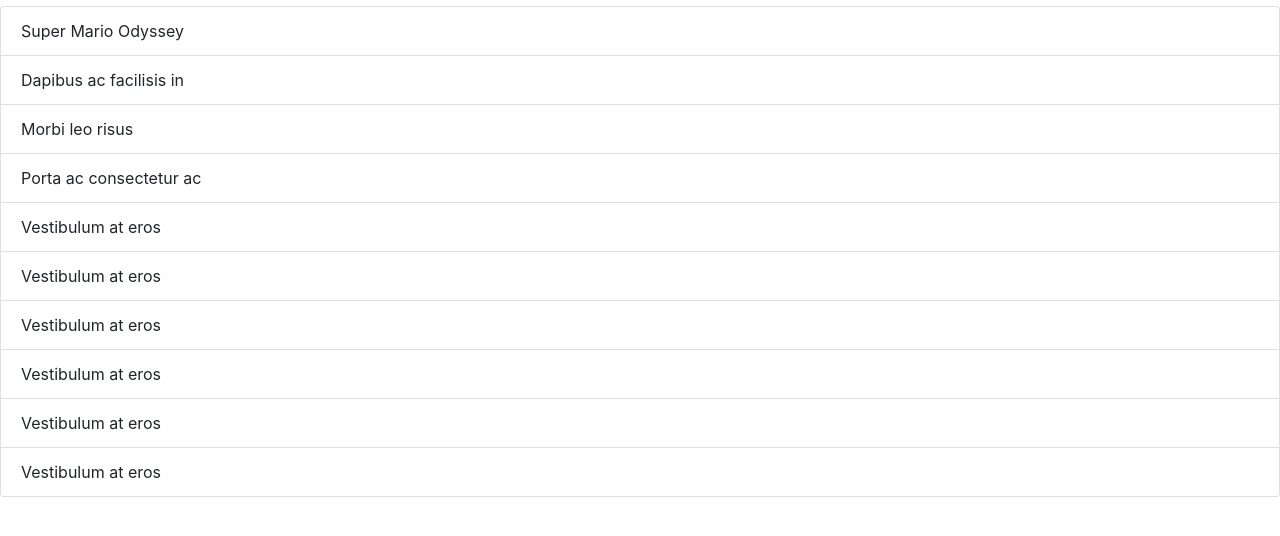
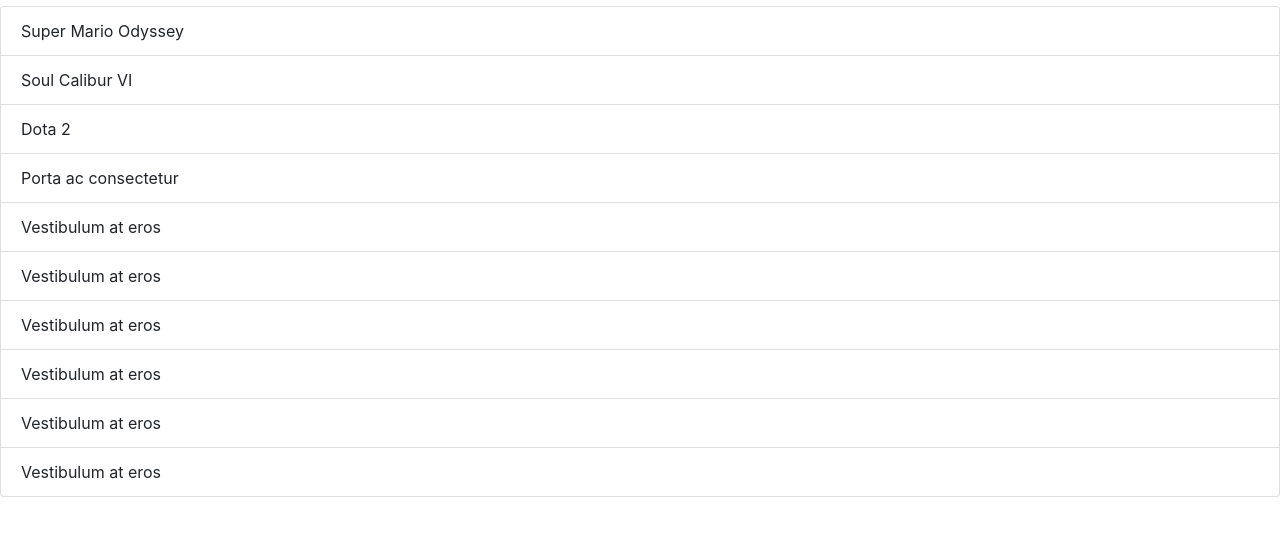
Before and after one commit to RobinSpilt/vebr-toets-robin-spilt, a plain HTML site: page index.html in a window 1280 px wide. Shown: the part 50-586 px from the top of the page. Drawn offline with nearby package versions, Linux system fonts and the light colour scheme.

Commit message:
Added Dota 2

```diff
--- a/index.html
+++ b/index.html
@@ -15,9 +15,9 @@
     <h1>Mijn favoriete games ever....</h1>
     <ul class="list-group">
       <li class="list-group-item">Super Mario Odyssey</li>
-      <li class="list-group-item">Dapibus ac facilisis in</li>
-      <li class="list-group-item">Morbi leo risus</li>
-      <li class="list-group-item">Porta ac consectetur ac</li>
+      <li class="list-group-item">Soul Calibur VI</li>
+      <li class="list-group-item">Dota 2</li>
+      <li class="list-group-item">Porta ac consectetur</li>
       <li class="list-group-item">Vestibulum at eros</li>
       <li class="list-group-item">Vestibulum at eros</li>
       <li class="list-group-item">Vestibulum at eros</li>
```
